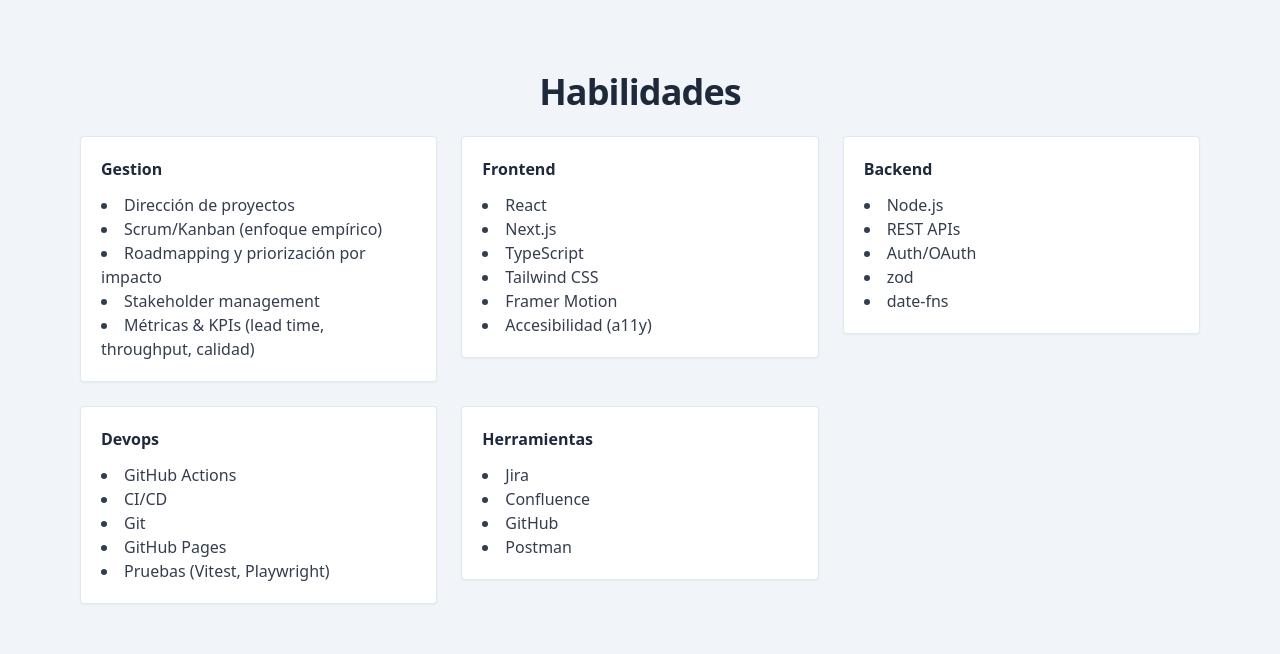
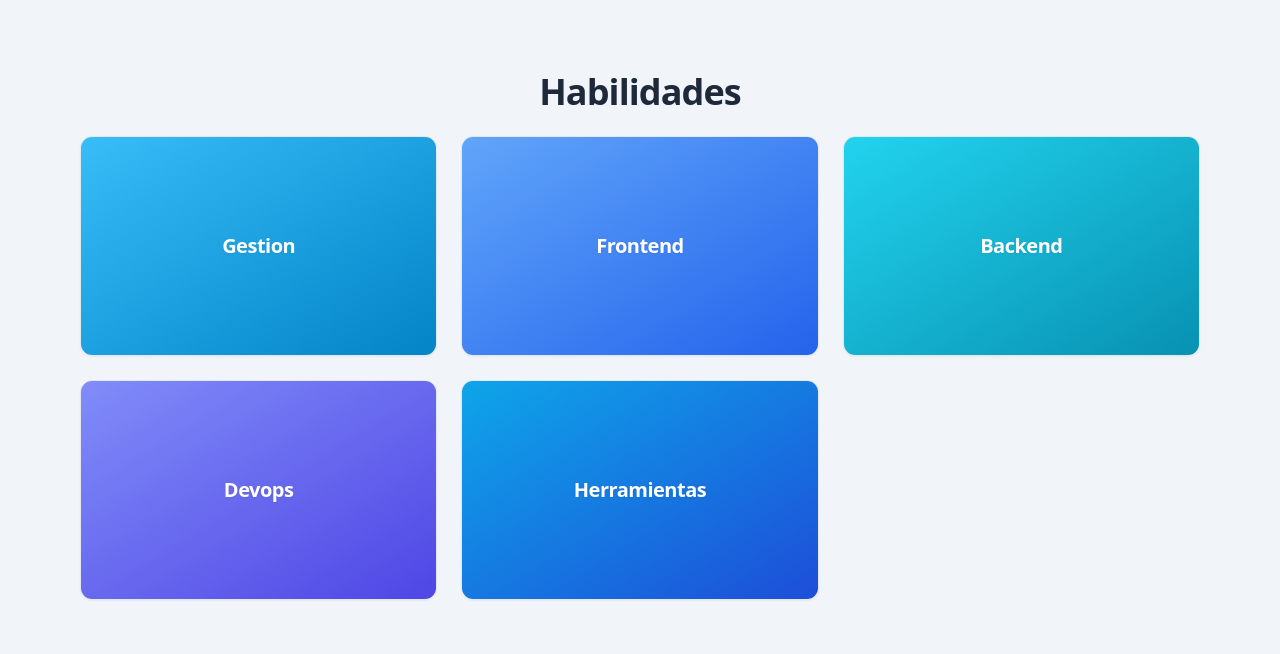
Before and after one commit to Hernny/Portfolio, a Next.js app: page / in a window 1280 px wide. Shown: the part 2520-3174 px from the top of the page. Built offline with nearby package versions, Linux system fonts and the light colour scheme; no server answers.

Commit message:
Skills: flip cards with reversible front/back; apply distinct blue Pantone-inspired gradients per card; hover/focus flip with alternating directions. Build/export PASS.

```diff
--- a/components/profile/Skills.tsx
+++ b/components/profile/Skills.tsx
@@ -1,9 +1,17 @@
 import { profile } from '../../data/profile';
 import { motion } from 'framer-motion';
-import { fadeUp, staggerContainer, SlideInOut } from '../motion/Reveal';
+import { SlideInOut } from '../motion/Reveal';
 
 export function Skills() {
   const { skills } = profile;
+  const gradients = [
+    'bg-gradient-to-br from-sky-400 to-sky-600 dark:from-sky-500 dark:to-sky-700',
+    'bg-gradient-to-br from-blue-400 to-blue-600 dark:from-blue-500 dark:to-blue-700',
+    'bg-gradient-to-br from-cyan-400 to-cyan-600 dark:from-cyan-500 dark:to-cyan-700',
+    'bg-gradient-to-br from-indigo-400 to-indigo-600 dark:from-indigo-500 dark:to-indigo-700',
+    'bg-gradient-to-br from-sky-500 to-blue-700 dark:from-sky-600 dark:to-blue-800',
+    'bg-gradient-to-br from-blue-400 to-indigo-600 dark:from-blue-500 dark:to-indigo-700',
+  ];
   return (
     <section id="skills" className="section container scroll-mt-24 md:scroll-mt-28">
       <motion.h2
@@ -16,9 +24,31 @@
         Habilidades
       </motion.h2>
       <div className="grid md:grid-cols-2 lg:grid-cols-3 gap-4 md:gap-6">
-        {Object.entries(skills).map(([cat, items], i) => (
+        {Object.entries(skills).map(([cat, items], i) => {
+          const flipRotate = i % 2 === 0 ? '180deg' : '-180deg';
+          const backRotate = flipRotate;
+          const frontBg = gradients[i % gradients.length];
+          return (
             <SlideInOut key={cat} index={i} amount={0.25}>
-            <div className="rounded p-4 md:p-5 border shadow-sm bg-white border-slate-200 dark:bg-white/5 dark:border-white/10 dark:shadow-none">
+              <div
+                className="group flip"
+                tabIndex={0}
+                role="button"
+                aria-label={`Mostrar habilidades de ${cat}`}
+                style={{ ['--flip-rotate' as any]: flipRotate, ['--back-rotate' as any]: backRotate } as React.CSSProperties}
+              >
+                <div className="flip-inner min-h-[200px] md:min-h-[220px]">
+                  {/* Frente: solo título centrado, pantones azulados */}
+                  <div className="flip-face absolute inset-0 rounded-xl overflow-hidden border border-slate-200 dark:border-white/10 shadow-sm">
+                    <div className={`h-full w-full grid place-items-center ${frontBg} text-white`}>
+                      <h3 className="font-extrabold text-center capitalize tracking-tight text-lg md:text-xl drop-shadow-sm">
+                        {cat}
+                      </h3>
+                    </div>
+                  </div>
+                  {/* Reverso: contenido en tono neutro */}
+                  <div className="flip-face flip-back absolute inset-0 rounded-xl overflow-hidden">
+                    <div className="h-full w-full rounded-xl p-4 md:p-5 border shadow-sm bg-white border-slate-200 dark:bg-white/5 dark:border-white/10 dark:shadow-none">
                       <h3 className="font-semibold mb-2 md:mb-3 capitalize">{cat}</h3>
                       <ul className="list-disc list-inside opacity-90">
                         {items.map((it) => (
@@ -26,8 +56,12 @@
                         ))}
                       </ul>
                     </div>
+                  </div>
+                </div>
+              </div>
             </SlideInOut>
-        ))}
+          );
+        })}
       </div>
     </section>
   );
--- a/styles/globals.css
+++ b/styles/globals.css
@@ -94,3 +94,24 @@
 .section {
   @apply py-16 md:py-24;
 }
+
+/* Flip card primitives */
+.flip {
+  perspective: 1000px;
+}
+.flip-inner {
+  position: relative;
+  transform-style: preserve-3d;
+  transition: transform 600ms cubic-bezier(0.2, 0.65, 0.2, 1);
+}
+.group:hover .flip-inner,
+.group:focus-within .flip-inner {
+  transform: rotateY(var(--flip-rotate, 180deg));
+}
+.flip-face {
+  backface-visibility: hidden;
+  transform-style: preserve-3d;
+}
+.flip-back {
+  transform: rotateY(var(--back-rotate, 180deg));
+}
```
Lines whose indentation alone changed are shown as unchanged.
